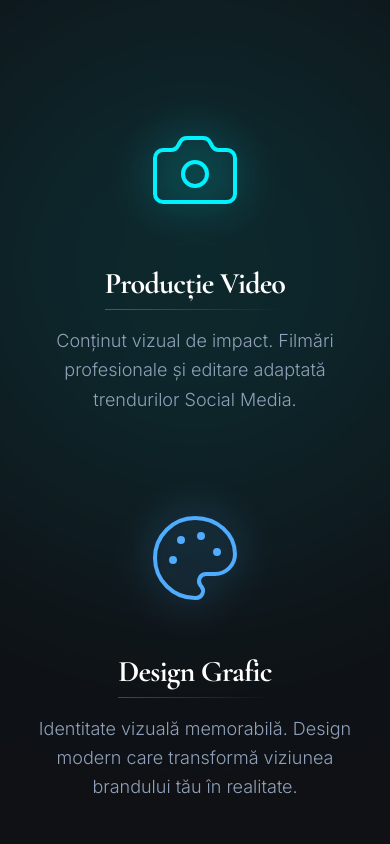
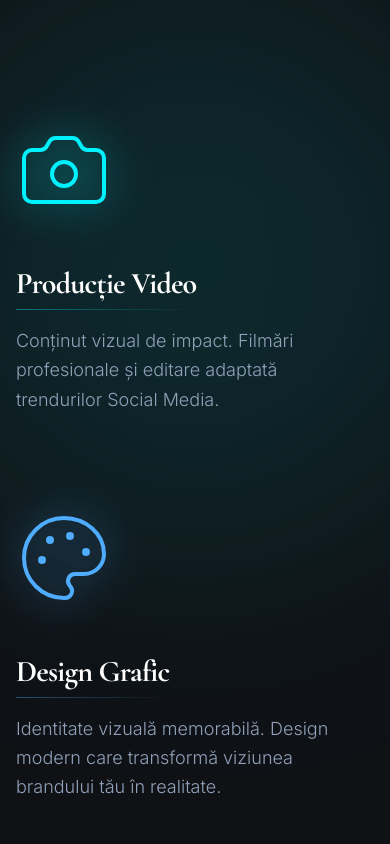
Before and after one commit to ciprianalexandru450-afk/PFA, a React (Vite) app: page / in a window 390 px wide. Shown: the part 1600-2444 px from the top of the page. Built offline with nearby package versions, Linux system fonts and the light colour scheme.

Commit message:
fix(ui): Align service cards to the left
Ensures consistent alignment of service cards within the services grid. This change adjusts the flex alignment within service item containers to always be `items-start`, improving the visual presentation across different screen sizes.

```diff
--- a/src/App.tsx
+++ b/src/App.tsx
@@ -511,10 +511,10 @@ const AgencyPresentation = () => (
       </div>
 
       {/* Services Grid (No Cards) */}
-      <div className="grid md:grid-cols-2 gap-24 md:gap-32 reveal-stagger">
+      <div className="grid md:grid-cols-2 gap-24 md:gap-32 reveal-stagger items-start">
         {/* Video Service */}
         <div className="relative group reveal">
-          <div className="relative z-10 flex flex-col items-center md:items-start">
+          <div className="relative z-10 flex flex-col items-start">
             {/* Icon with Neon Glow */}
             <div
               className="mb-12 text-[#00f2fe] transition-all duration-500 transform group-hover:scale-110"
@@ -526,7 +526,7 @@ const AgencyPresentation = () => (
             {/* Connecting Vector Line */}
             <div className="absolute top-12 left-12 w-48 h-32 border-l border-b border-white/10 rounded-bl-[3rem] -z-10 hidden md:block" />
 
-            <div className="text-center md:text-left">
+            <div className="text-left">
               <h3 className="text-3xl md:text-4xl font-bold text-white mb-6 tracking-tight relative inline-block">
                 Producție Video
                 <div className="absolute -bottom-2 left-0 w-full h-[1px] bg-gradient-to-r from-[#00f2fe]/40 to-transparent" />
@@ -540,7 +540,7 @@ const AgencyPresentation = () => (
 
         {/* Design Service */}
         <div className="relative group reveal">
-          <div className="relative z-10 flex flex-col items-center md:items-start">
+          <div className="relative z-10 flex flex-col items-start">
             {/* Icon with Neon Glow */}
             <div
               className="mb-12 text-[#4facfe] transition-all duration-500 transform group-hover:scale-110"
@@ -552,7 +552,7 @@ const AgencyPresentation = () => (
             {/* Connecting Vector Line */}
             <div className="absolute top-12 left-12 w-48 h-32 border-l border-b border-white/10 rounded-bl-[3rem] -z-10 hidden md:block" />
 
-            <div className="text-center md:text-left">
+            <div className="text-left">
               <h3 className="text-3xl md:text-4xl font-bold text-white mb-6 tracking-tight relative inline-block">
                 Design Grafic
                 <div className="absolute -bottom-2 left-0 w-full h-[1px] bg-gradient-to-r from-[#4facfe]/40 to-transparent" />
```
